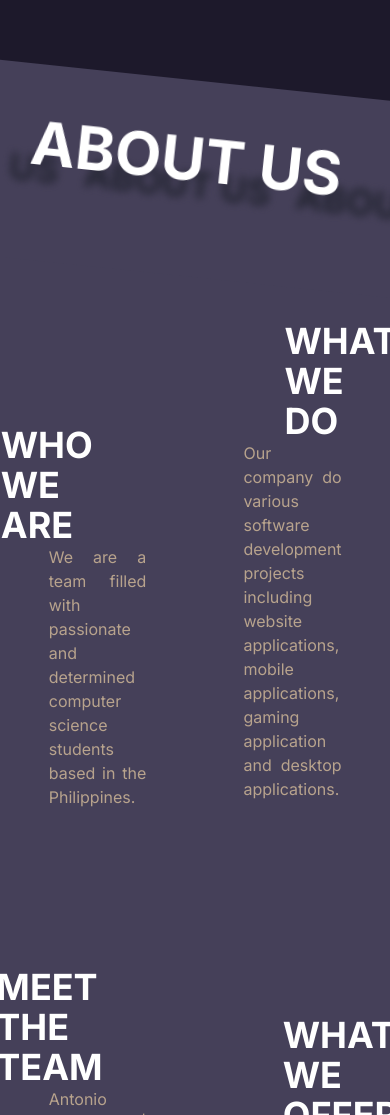
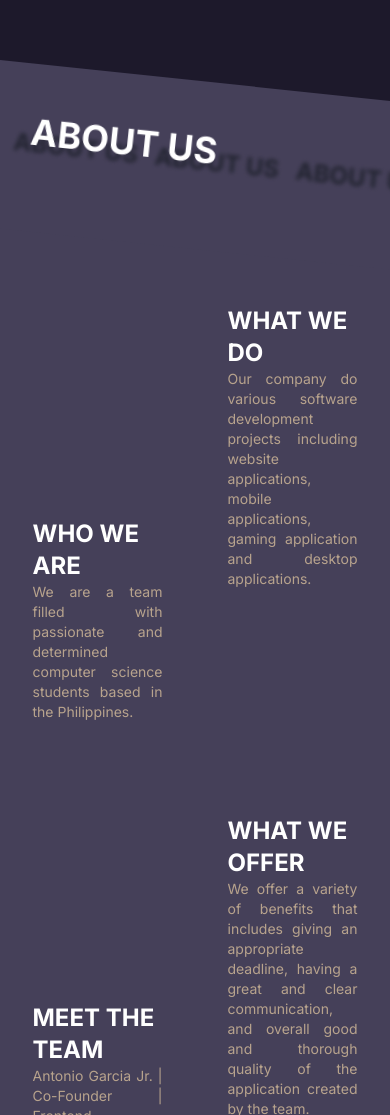
Before and after one commit to joybread-studios/joybread-website, a Next.js app: page / in a window 390 px wide. Shown: the part 885-2000 px from the top of the page. Built offline with nearby package versions, Linux system fonts and the light colour scheme.

Commit message:
finished fixing mobile view for splash screen and about us page.

```diff
--- a/src/app/page.tsx
+++ b/src/app/page.tsx
@@ -27,12 +27,25 @@ export default function Home() {
     }
   }, []);
 
+  const [isMobile, setIsMobile] = useState<boolean>(false);
+	const checkIfMobile = () => {
+		if(window.innerWidth < 640) setIsMobile(true);
+		else setIsMobile(false);
+	}
+
+	useEffect(() => {
+		window.addEventListener('resize', checkIfMobile);
+		return (() => {
+			window.removeEventListener('resize', checkIfMobile);
+		})
+	}, [isMobile]);
+
 
   return (
     <ParallaxProvider>
       <div className="w-full h-full">
       <div className={`fixed inset-0 flex items-center justify-center bg-black z-50 transition-opacity ease-out duration-1000 ${isLoading ? 'opacity-1' : 'opacity-0 hidden'}`}>
-          <Image src="/JOYBREADLOGO.png" alt="Splash Screen Image" height={350} width={350} className={`transition-opacity ease-out duration-500 ${imageLoaded ? 'opacity-1' : 'opacity-0'}`}/>
+          <Image src="/JOYBREADLOGO.png" alt="Splash Screen Image" height={isMobile ? 350 : 250} width={isMobile ? 350 : 250} className={`transition-opacity ease-out duration-500 ${imageLoaded ? 'opacity-1' : 'opacity-0'}`}/>
       </div>
       <Header />
       <Intro />
--- a/src/app/sections/about-us.tsx
+++ b/src/app/sections/about-us.tsx
@@ -1,5 +1,5 @@
 'use client'
-import { useRef } from "react";
+import { useEffect, useRef, useState } from "react";
 import Marquee from "react-fast-marquee";
 import onScreen from "../hooks/onScreen";
 
@@ -13,33 +13,46 @@ export default function AboutUs(){
     const isVisible3 = onScreen(ref3);
     const isVisible4 = onScreen(ref4);
 
+    const [isMobile, setIsMobile] = useState<boolean>(false);
+	const checkIfMobile = () => {
+		if(window.innerWidth < 640) setIsMobile(true);
+		else setIsMobile(false);
+	}
+
+	useEffect(() => {
+		window.addEventListener('resize', checkIfMobile);
+		return (() => {
+			window.removeEventListener('resize', checkIfMobile);
+		})
+	}, [isMobile]);
+
     return (
         <div id='about' className={`relative overflow-hidden`}>
             <div className={`mt-24 relative w-[140%] sm:w-[110%] h-fit p-12 bg-[#454059] overflow-hidden -translate-x-5 rotate-6 z-20`}>
-                <p className='text-6xl font-bold'>ABOUT US</p>
-                <Marquee direction='right' autoFill={true} className='absolute -left-[25px] sm:-left-[50px] -top-[24px] text-[#21232F] text-4xl blur-sm -z-10'>
+                <p className='text-4xl sm:text-6xl font-bold'>ABOUT US</p>
+                <Marquee direction='right' autoFill={true} className='absolute -left-[25px] sm:-left-[50px] -top-[24px] text-[#21232F] text-2xl blur-[2px] sm:blur-sm -z-10'>
                     <p className='font-bold'>ABOUT US&nbsp;&nbsp;&nbsp;</p>
                 </Marquee>
             </div>
             <div className={`relative w-full h-[150vh] bg-[#454059] flex justify-evenly items-center z-10 -translate-y-24`}>
                 <div className='w-full h-full flex flex-col justify-evenly items-center translate-y-20'>
-                    <div ref={ref} className='flex flex-col w-1/2 items-center'>
-                        <p className={`text-4xl font-bold flex text-start transition duration-1000 ease-in-out ${isVisible ? '-translate-x-12' : '-translate-x-[200%]'}`}>WHO WE ARE</p>
-                        <p className={`text-[#B8A38D] text-justify transition duration-1000 ease-in-out ${isVisible ? '' : '-translate-x-[200%]'}`}>We are a team filled with passionate and determined computer science students based in the Philippines.</p>
+                    <div ref={ref} className='flex flex-col w-2/3 sm:w-1/2 items-center'>
+                        <p className={`text-2xl sm:text-4xl font-bold flex text-start transition duration-1000 ease-in-out ${isVisible ? `${isMobile ? '-translate-x-12' : ''}` : '-translate-x-[200%]'}`}>WHO WE ARE</p>
+                        <p className={`text-sm sm:text-base text-[#B8A38D] text-justify transition duration-1000 ease-in-out ${isVisible ? '' : '-translate-x-[200%]'}`}>We are a team filled with passionate and determined computer science students based in the Philippines.</p>
                     </div>
-                    <div ref={ref2} className='flex flex-col w-1/2 items-center'>
-                        <p className={`text-4xl font-bold flex text-start transition duration-1000 ease-in-out ${isVisible2 ? '-translate-x-12' : '-translate-x-[200%]'}`}>MEET THE TEAM</p>
-                        <p className={`text-[#B8A38D] text-justify transition duration-1000 ease-in-out ${isVisible2 ? '' : '-translate-x-[200%]'}`}>Antonio Garcia Jr. | Co-Founder | Frontend<br/>Elaijah Sapla | Co-Founder | Backend<br/>Richmond Viloria | Co-Founder | Fullstack</p>
+                    <div ref={ref2} className='flex flex-col w-2/3 sm:w-1/2 items-center'>
+                        <p className={`text-2xl sm:text-4xl font-bold flex text-start transition duration-1000 ease-in-out ${isVisible2 ? `${isMobile ? '-translate-x-12' : ''}` : '-translate-x-[200%]'}`}>MEET THE TEAM</p>
+                        <p className={`text-sm sm:text-base text-[#B8A38D] text-justify transition duration-1000 ease-in-out ${isVisible2 ? '' : '-translate-x-[200%]'}`}>Antonio Garcia Jr. | Co-Founder | Frontend<br/>Elaijah Sapla | Co-Founder | Backend<br/>Richmond Viloria | Co-Founder | Fullstack</p>
                     </div>
                 </div>
                 <div className='w-full h-full flex flex-col justify-evenly items-center -translate-y-20'>
-                    <div ref={ref3} className='flex flex-col w-1/2 items-center'>
-                        <p className={`text-4xl font-bold flex text-start transition duration-1000 ease-in-out ${isVisible3 ? 'translate-x-12' : 'translate-x-[200%]'}`}>WHAT WE DO</p>
-                        <p className={`text-[#B8A38D] text-justify transition duration-1000 ease-in-out ${isVisible3 ? '' : 'translate-x-[200%]'}`}>Our company do various software development projects including website applications, mobile applications, gaming application and desktop applications.</p>
+                    <div ref={ref3} className='flex flex-col w-2/3 sm:w-1/2 items-center'>
+                        <p className={`text-2xl sm:text-4xl font-bold flex text-start transition duration-1000 ease-in-out ${isVisible3 ? `${isMobile ? 'translate-x-12' : ''}` : 'translate-x-[200%]'}`}>WHAT WE DO</p>
+                        <p className={`text-sm sm:text-base text-[#B8A38D] text-justify transition duration-1000 ease-in-out ${isVisible3 ? '' : 'translate-x-[200%]'}`}>Our company do various software development projects including website applications, mobile applications, gaming application and desktop applications.</p>
                     </div>
-                    <div ref={ref4} className='flex flex-col w-1/2 items-center'>
-                        <p className={`text-4xl font-bold flex text-start transition duration-1000 ease-in-out ${isVisible4 ? 'translate-x-12' : 'translate-x-[200%]'}`}>WHAT WE OFFER</p>
-                        <p className={`text-[#B8A38D] text-justify transition duration-1000 ease-in-out ${isVisible4 ? '' : 'translate-x-[200%]'}`}>We offer -</p>
+                    <div ref={ref4} className='flex flex-col w-2/3 sm:w-1/2 items-center'>
+                        <p className={`text-2xl sm:text-4xl font-bold flex text-start transition duration-1000 ease-in-out ${isVisible4 ? `${isMobile ? 'translate-x-12' : ''}` : 'translate-x-[200%]'}`}>WHAT WE OFFER</p>
+                        <p className={`text-sm sm:text-base text-[#B8A38D] text-justify transition duration-1000 ease-in-out ${isVisible4 ? '' : 'translate-x-[200%]'}`}>We offer a variety of benefits that includes giving an appropriate deadline, having a great and clear communication, and overall good and thorough quality of the application created by the team.</p>
                     </div>
                 </div>
             </div>
--- a/src/app/sections/intro.tsx
+++ b/src/app/sections/intro.tsx
@@ -1,4 +1,5 @@
 import Image from 'next/image'
+import { useState, useEffect } from 'react';
 import Marquee from 'react-fast-marquee'
 import { useParallax } from 'react-scroll-parallax';
 
@@ -6,17 +7,29 @@ export default function Intro(){
     const {ref} = useParallax<HTMLDivElement>({
         translateY: [-200, 200]
     })
+    const [isMobile, setIsMobile] = useState<boolean>(false);
+	const checkIfMobile = () => {
+		if(window.innerWidth < 640) setIsMobile(true);
+		else setIsMobile(false);
+	}
+
+	useEffect(() => {
+		window.addEventListener('resize', checkIfMobile);
+		return (() => {
+			window.removeEventListener('resize', checkIfMobile);
+		})
+	}, [isMobile]);
 
     const marquee = () => {
         return <Marquee className='relative w-full h-full -z-10 overflow-hidden' autoFill={true}>
-                <Image src='/image 1.png' alt='placeholder' height={600} width={600} className='blur-sm object-contain'/>
-                <Image src='/image 3.png' alt='placeholder 2' height={400} width={400} className='blur-sm object-contain'/>
+                <Image src='/image 1.png' alt='placeholder' height={isMobile ? 600 : 400} width={isMobile ? 600 : 400} className='blur-sm object-contain'/>
+                <Image src='/image 3.png' alt='placeholder 2' height={isMobile ? 400 : 300} width={isMobile ? 400 : 300} className='blur-sm object-contain'/>
             </Marquee>
     }
 
     return (
         <div ref={ref} className='w-full h-screen mb-8 flex justify-center items-center -z-20'>
-            <Image src='/JOYBREADLOGO.png' alt='joybread studios logo' height={350} width={350} className='absolute'/>
+            <Image src='/JOYBREADLOGO.png' alt='joybread studios logo' height={isMobile ? 350 : 250} width={isMobile ? 350 : 250} className='absolute'/>
             <div className='relative w-screen h-5/6'>
 
             </div>
```
